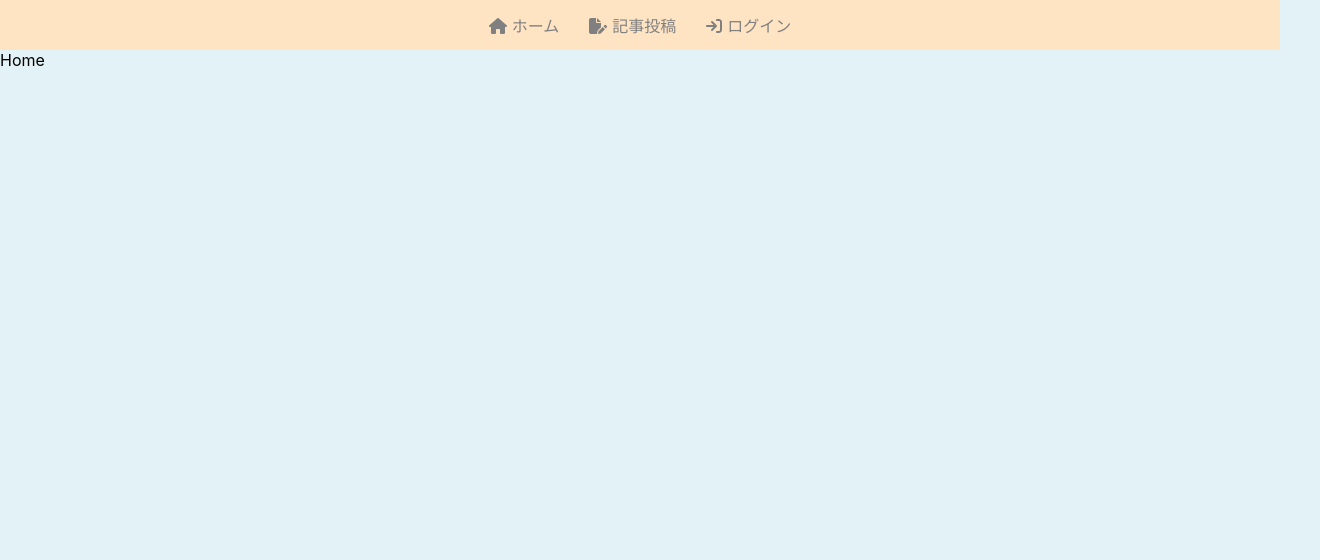
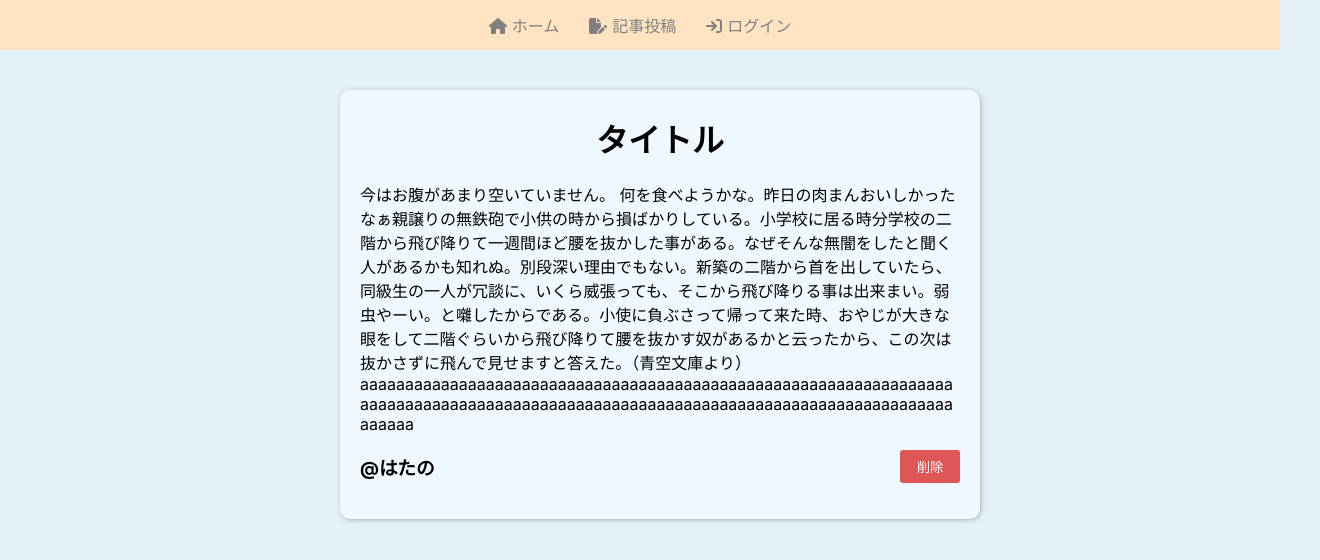
Before and after one commit to hatano-yota/blog-with-react-and-firebase, a React (Create React App) app: page / in a window 1280 px wide. Shown: the top 560 px of the page, 1320 px wide, since content can reach past the window. Built offline with nearby package versions, Linux system fonts and the light colour scheme.

Commit message:
ホームのhtml,cssの実装

```diff
--- a/src/components/Home.tsx
+++ b/src/components/Home.tsx
@@ -1,3 +1,21 @@
+import "./styles/Home.css";
+
 export const Home = () => {
-  return <div>Home</div>;
+  return (
+    <div className="homePage">
+      <div className="postContents">
+        <div className="postHeader">
+          <h1>タイトル</h1>
+        </div>
+        <div className="postTextContainer">
+          今はお腹があまり空いていません。
+          何を食べようかな。昨日の肉まんおいしかったなぁ親譲りの無鉄砲で小供の時から損ばかりしている。小学校に居る時分学校の二階から飛び降りて一週間ほど腰を抜かした事がある。なぜそんな無闇をしたと聞く人があるかも知れぬ。別段深い理由でもない。新築の二階から首を出していたら、同級生の一人が冗談に、いくら威張っても、そこから飛び降りる事は出来まい。弱虫やーい。と囃したからである。小使に負ぶさって帰って来た時、おやじが大きな眼をして二階ぐらいから飛び降りて腰を抜かす奴があるかと云ったから、この次は抜かさずに飛んで見せますと答えた。（青空文庫より）aaaaaaaaaaaaaaaaaaaaaaaaaaaaaaaaaaaaaaaaaaaaaaaaaaaaaaaaaaaaaaaaaaaaaaaaaaaaaaaaaaaaaaaaaaaaaaaaaaaaaaaaaaaaaaaaaaaaaaaaaaaaaaaaaaaaaaaaaa
+        </div>
+        <div className="nameAndDeleteButton">
+          <h3>@はたの</h3>
+          <button>削除</button>
+        </div>
+      </div>
+    </div>
+  );
 };
--- /dev/null
+++ b/src/components/styles/Home.css
@@ -0,0 +1,56 @@
+.homePage {
+    width: 100%;
+    height: calc(100vh - 80px);
+    height: auto;
+    display: flex;
+    flex-direction: column;
+    align-items: center;
+    padding: 20px;
+}
+
+.homePage .postContents {
+    width: 600px;
+    height: auto;
+    max-height: 600px;
+    background-color: aliceblue;
+    box-shadow: 1px 1px 6px -2px #777777;
+    margin: 20px;
+    padding: 20px;
+    border-radius: 10px;
+}
+
+.postHeader h1 {
+    text-align: center;
+    margin-top: 5px;
+}
+
+.postContents .postTextContainer {
+    height: auto;
+    word-wrap: break-word;
+    max-height: 400px;
+    width: 100%;
+}
+
+.nameAndDeleteButton {
+    display: flex;
+    align-items: center;
+}
+
+.nameAndDeleteButton button {
+    flex: 10%;
+    background-color: rgb(221, 87, 87);
+    border: none;
+    color: white;
+    padding: 7px 15px;
+    border-radius: 3px;
+    cursor: pointer;
+    transition: all 0.3s;
+}
+
+.nameAndDeleteButton button:hover {
+    background-color: rgb(212, 61, 61);
+}
+
+.nameAndDeleteButton h3 {
+    flex: 90%;
+}
```
